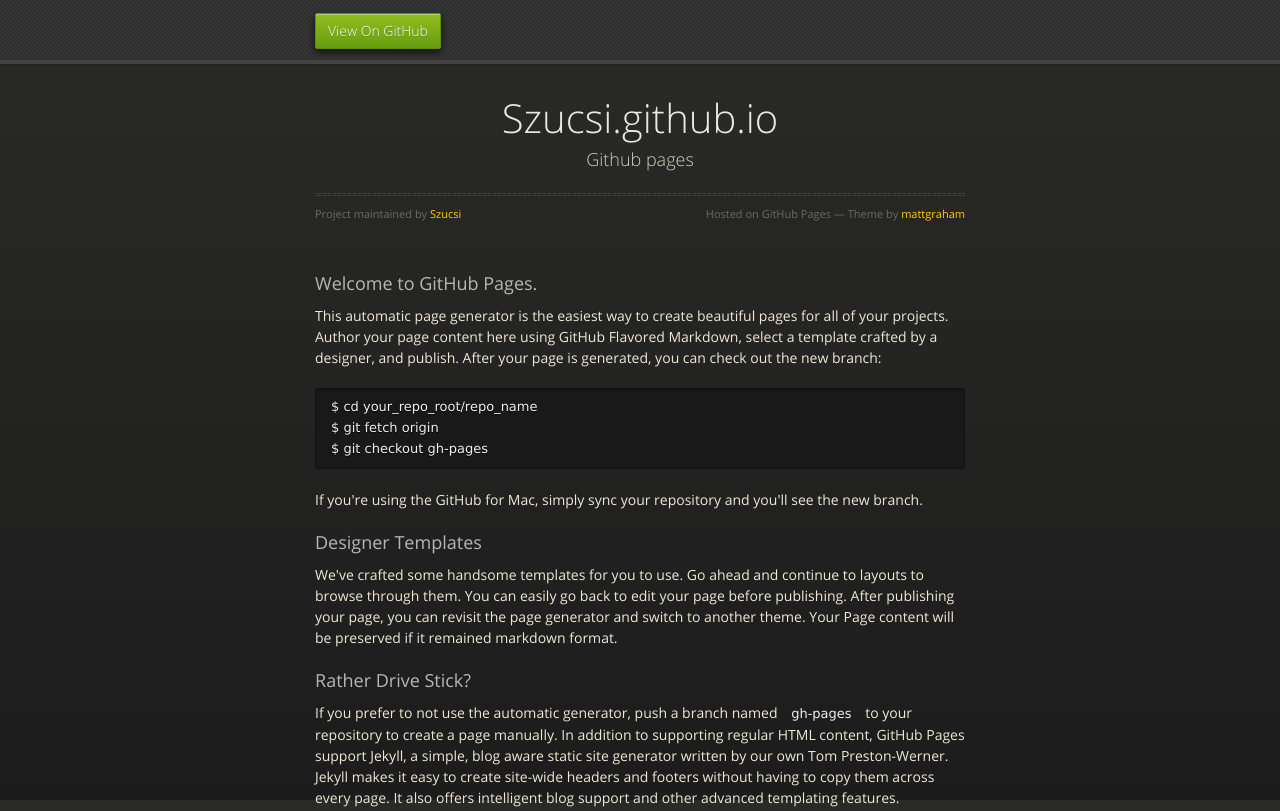
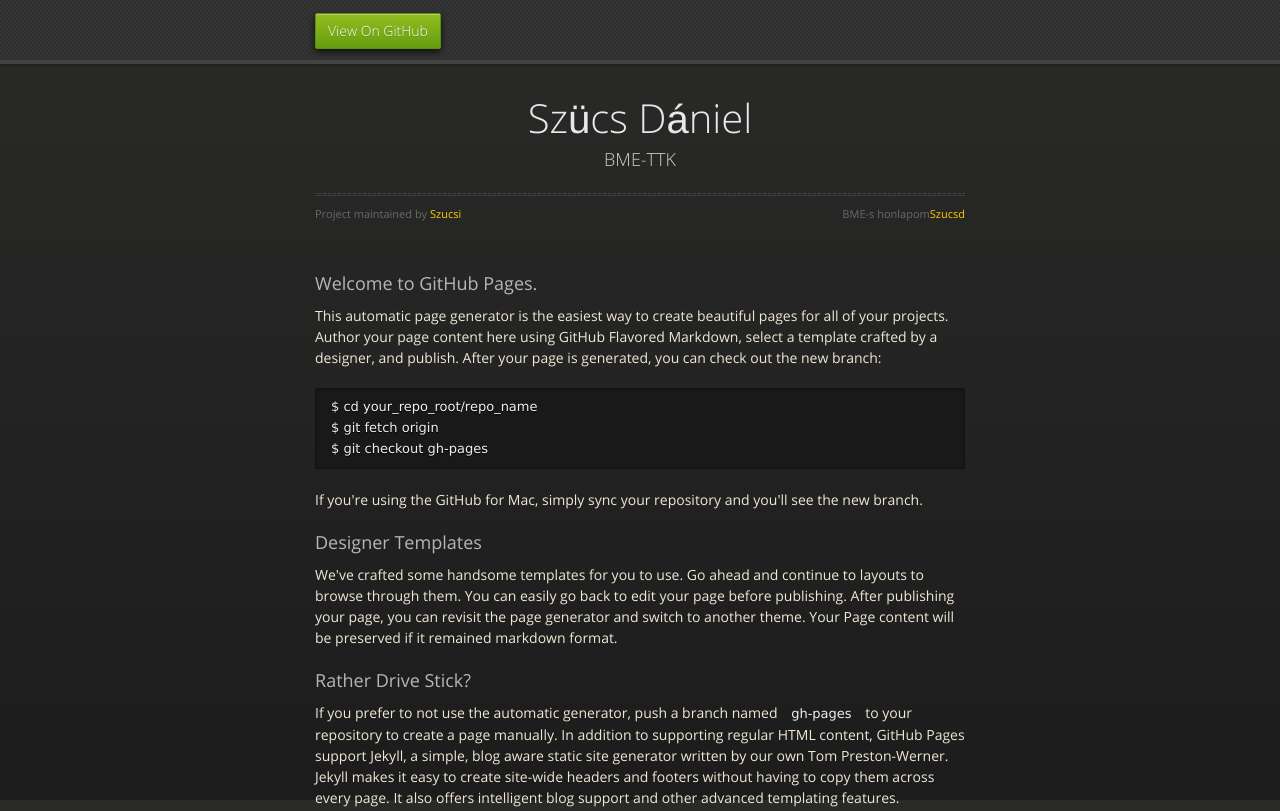
Before and after one commit to Szucsi/szucsi.github.io, a plain HTML site: page index.html in a window 1280 px wide. Shown: the top 811 px of the page. Drawn offline with nearby package versions, Linux system fonts and the light colour scheme.

Commit message:
Update index.html

```diff
--- a/index.html
+++ b/index.html
@@ -1,12 +1,10 @@
 <!doctype html>
 <html>
   <head>
-  <title>Honlapom
-
-  </title>
+  <title>Szücsi</title>
     <meta charset="utf-8">
     <meta http-equiv="X-UA-Compatible" content="chrome=1">
-    <title>Szucsi.github.io by Szucsi</title>
+
     <link rel="stylesheet" href="stylesheets/styles.css">
     <link rel="stylesheet" href="stylesheets/pygment_trac.css">
     <script src="https://ajax.googleapis.com/ajax/libs/jquery/1.7.1/jquery.min.js"></script>
@@ -31,11 +29,11 @@
 
       <section>
         <div id="title">
-          <h1>Szucsi.github.io</h1>
-          <p>Github pages</p>
+          <h1>Szücs Dániel</h1>
+          <p>BME-TTK</p>
           <hr>
           <span class="credits left">Project maintained by <a href="https://github.com/Szucsi">Szucsi</a></span>
-          <span class="credits right">Hosted on GitHub Pages &mdash; Theme by <a href="https://twitter.com/michigangraham">mattgraham</a></span>
+          <span class="credits right">BME-s honlapom<a href="https://math.bme.hu/~szucsd/">Szucsd</a></span>
         </div>
 
         <h3>
```
